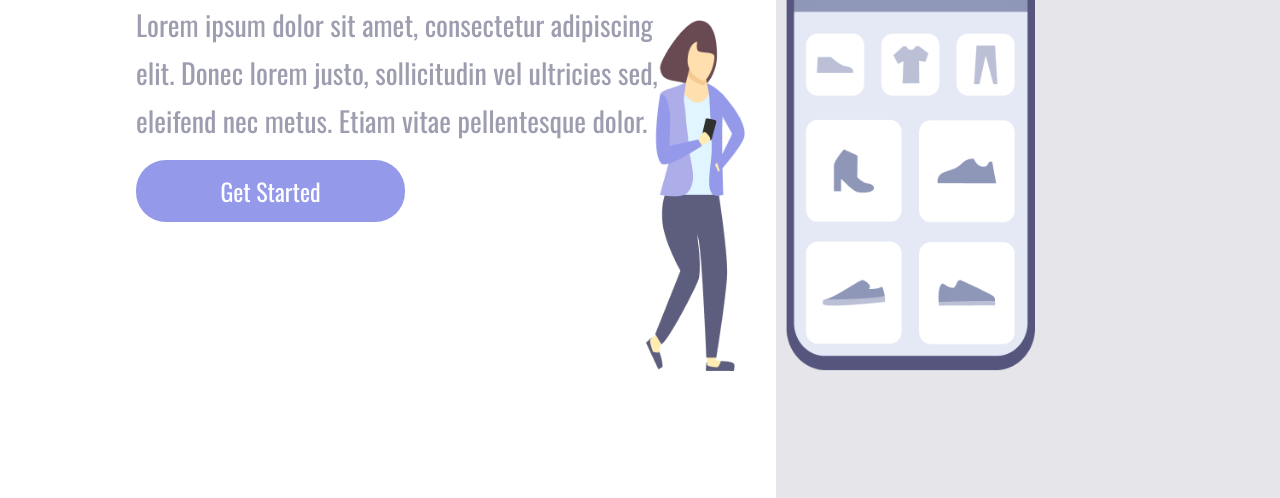
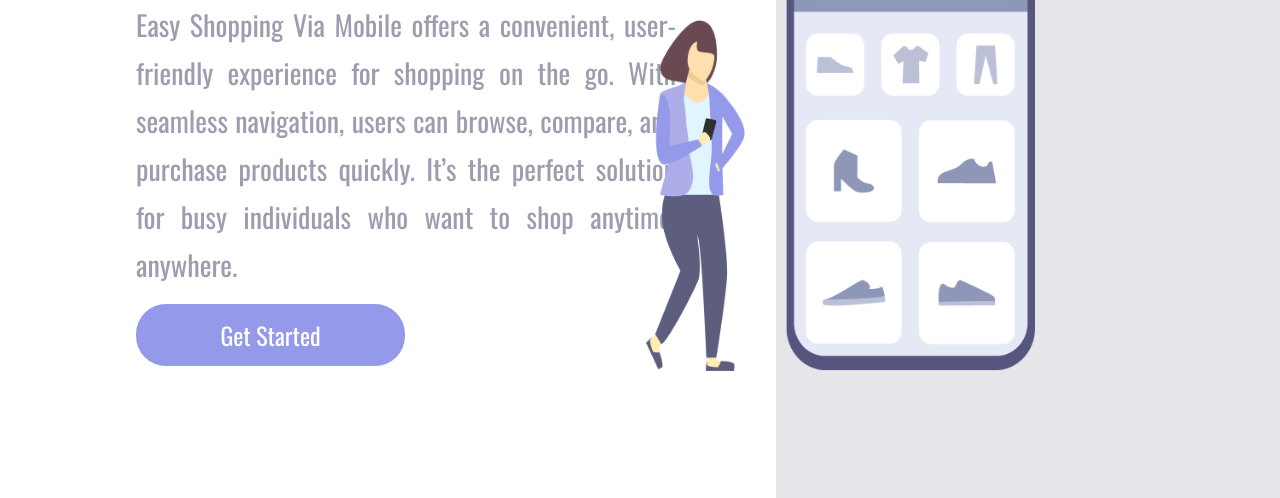
Before and after one commit to paulovitormcarvalho/projeto-shopping-mobile, a plain HTML site: page index.html in a window 1280 px wide. Shown: the part 302-800 px from the top of the page. Drawn offline with nearby package versions, Linux system fonts and the light colour scheme.

Commit message:
Alteração em um paragrafo no index.html e no alinhamento desse paragrafo no styles.css

```diff
--- a/index.html
+++ b/index.html
@@ -11,7 +11,7 @@
     <div class="wrapper">
         <section class="container-left">
             <h1>Easy Shopping Via Mobile</h1>
-            <p>Lorem ipsum dolor sit amet, consectetur  adipiscing elit. Donec lorem justo, sollicitudin vel ultricies sed, eleifend nec metus. Etiam vitae pellentesque dolor.</p>
+            <p>Easy Shopping Via Mobile offers a convenient, user-friendly experience for shopping on the go. With seamless navigation, users can browse, compare, and purchase products quickly. It’s the perfect solution for busy individuals who want to shop anytime, anywhere.</p>
             <button>Get Started</button>
         </section>
 
--- a/styles.css
+++ b/styles.css
@@ -50,6 +50,7 @@ p {
     width: 540px;
     opacity: 0.6;
     margin: 15px 0;
+    text-align: justify;
 }
 
 button {
```
